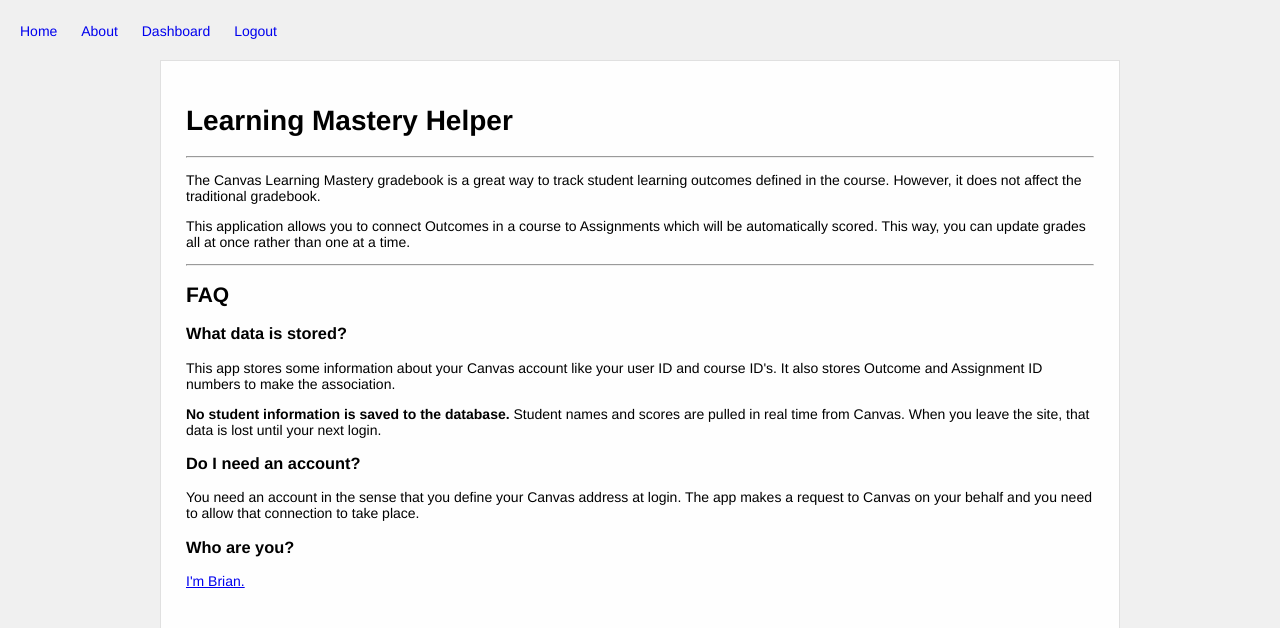
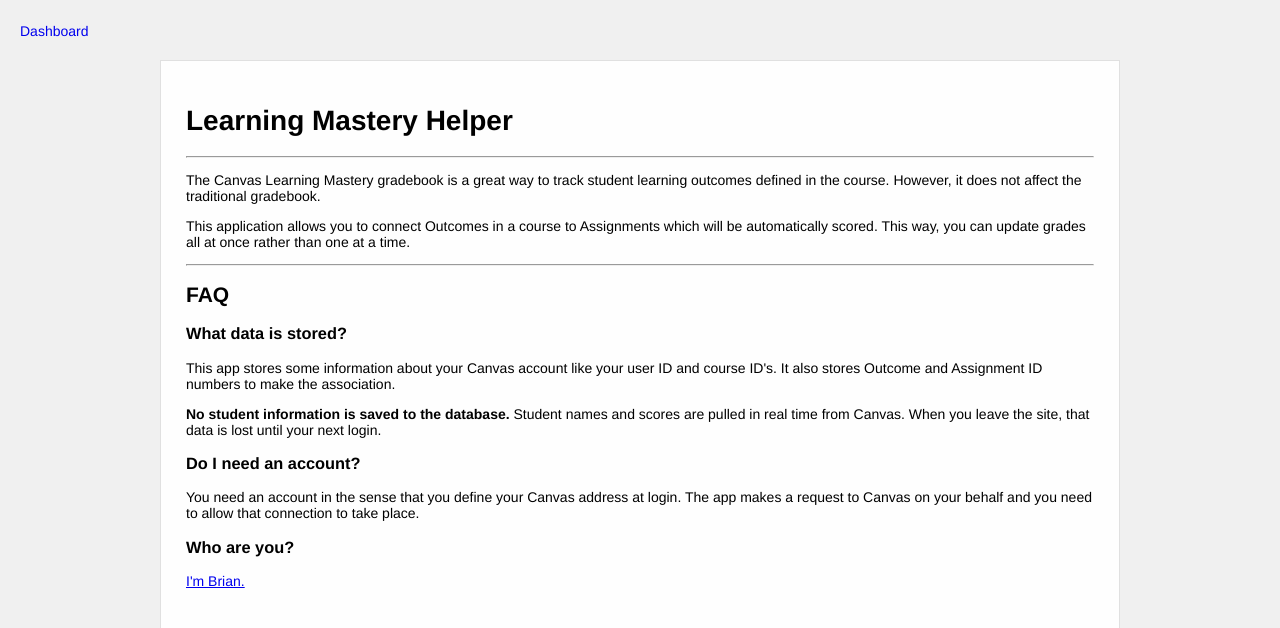
Before and after one commit to bennettscience/canvas-learning-mastery, a Python web app: template app/templates/about.html in a window 1280 px wide. Shown: the top 628 px of the page. Run offline with Jinja, Linux system fonts and the light colour scheme; the template is opened without the code that fills it, so the values that code supplies are empty.

Commit message:
remove unnecessary links from UI

```diff
--- a/app/templates/base.html
+++ b/app/templates/base.html
@@ -16,11 +16,10 @@
   </head>
   <body>
     <nav>
-        <a href="{{ url_for('index') }}">Home</a>
-        <a href="{{ url_for('about') }}">About</a>
+        <!-- <a href="{{ url_for('about') }}">About</a> -->
         {% if not current_user.is_anonymous %}
         <a href="{{ url_for('dashboard') }}">Dashboard</a>
-        <a href="{{ url_for('logout') }}">Logout</a>
+        <!-- <a href="{{ url_for('logout') }}">Logout</a> -->
         {% endif %}
     </nav>
     <div class="wrap">
```
